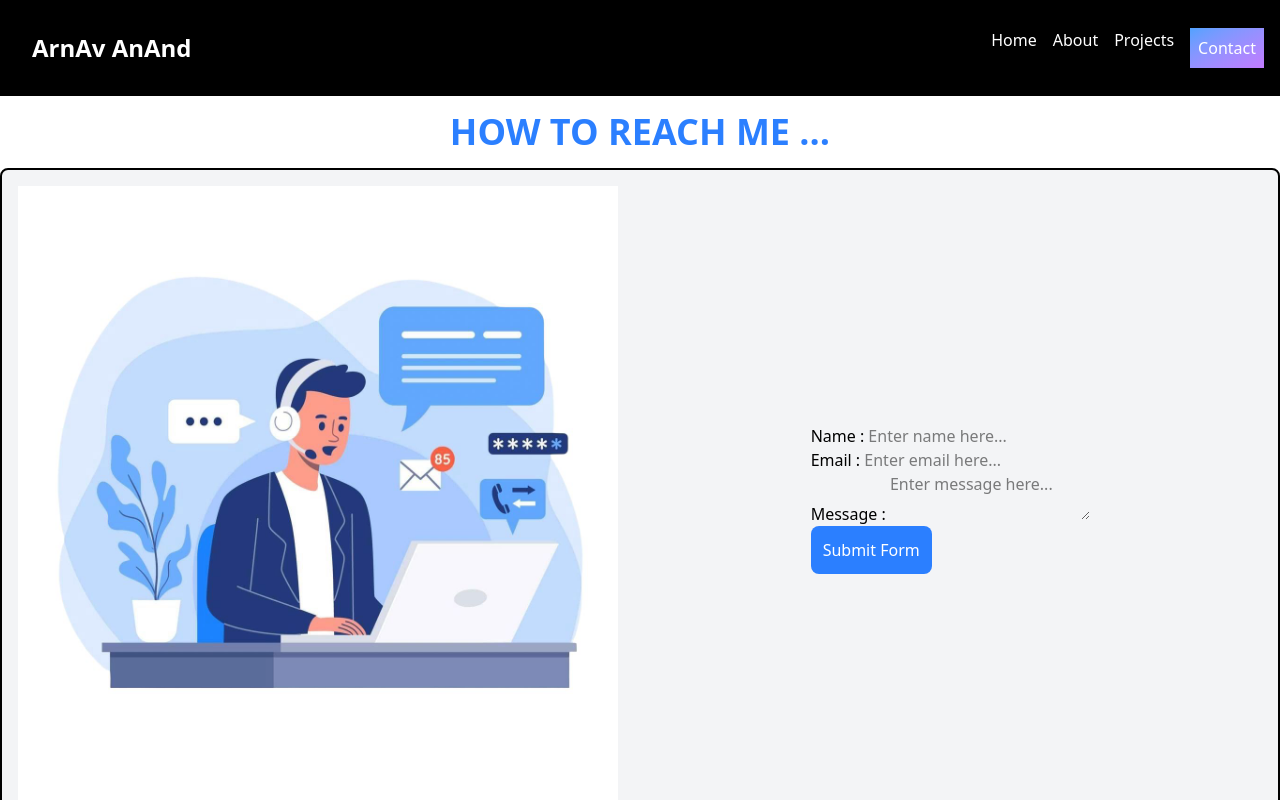
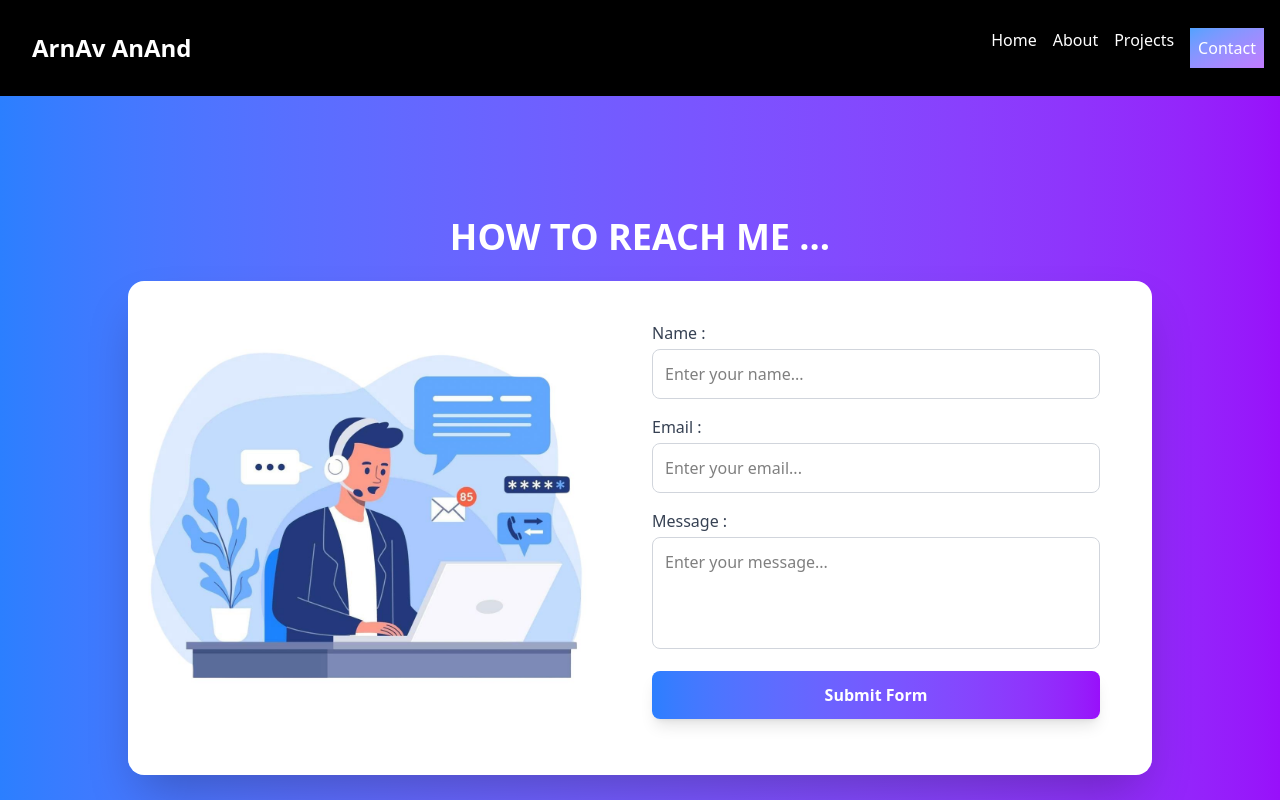
Before and after one commit to arnavanand2005/Portfolio-site, a React (Vite) app: page /contact in a window 1280 px wide. Shown: the top 800 px of the page. Built offline with nearby package versions, Linux system fonts and the light colour scheme.

Commit message:
contact-section-added

```diff
--- a/src/Components/Footer.jsx
+++ b/src/Components/Footer.jsx
@@ -8,10 +8,12 @@ const Footer = () => {
     <footer className="bg-gradient-to-r from-gray-900 via-black to-gray-900 text-gray-200 py-8 px-6 mt-6 shadow-lg">
       <div className="flex flex-col items-center gap-6 max-w-6xl mx-auto">
 
+        {/* 1. Copyright */}
         <p className="text-sm md:text-base opacity-80">
           2025 &copy; All rights reserved.
         </p>
 
+        {/* 2. Email & Phone */}
         <div className="flex flex-col sm:flex-row gap-4 text-sm md:text-base">
           <p className="flex items-center gap-2 hover:text-blue-400 transition duration-300 cursor-pointer">
             <IoIosMail className="text-lg"/> arnavanand2005@gmail.com
@@ -21,6 +23,7 @@ const Footer = () => {
           </p>
         </div>
 
+        {/* 3. Social Links */}
         <div className="flex gap-6 text-2xl">
           <a
             href="https://www.linkedin.com/in/arnav-anand-056710315"
--- a/src/Pages/Contact.jsx
+++ b/src/Pages/Contact.jsx
@@ -19,7 +19,7 @@ function App() {
     const data = await response.json();
 
     if (data.success) {
-      setResult("Form Submitted Successfully");
+      setResult("Form Submitted Successfully ✅");
       event.target.reset();
     } else {
       console.log("Error", data);
@@ -28,28 +28,79 @@ function App() {
   };
 
   return (
-    <div>
-      <h1 className="text-4xl text-center font-bold text-blue-500 mb-4 mt-4">
-      HOW TO REACH ME ...
+    <div className="min-h-screen flex flex-col items-center justify-center bg-gradient-to-r from-blue-500 to-purple-600 p-6">
+
+      {/* Heading */}
+      <h1 className="text-3xl md:text-4xl font-bold text-white mb-6 text-center">
+        HOW TO REACH ME ...
       </h1>
-      <div className="flex flex-col md:flex-row justify-center items-center gap-4 p-4 border-black border-2 rounded-lg bg-gray-100">
-      <div className="flex-1">
-        <img className="w-[600px] h-[625px]" src={contact_img} alt="contact-form-image" />
+
+      {/* Contact Card */}
+      <div className="flex flex-col md:flex-row rounded-2xl shadow-2xl overflow-hidden w-full max-w-5xl bg-gradient-to-r from-blue-500 to-purple-600">
+
+        {/* Left Image */}
+        <div className="flex-1 bg-white flex items-center justify-center">
+          <img
+            className="w-full h-72 sm:h-80 md:h-full object-cover"
+            src={contact_img}
+            alt="contact-form"
+          />
+        </div>
+
+        {/* Right Form */}
+        <div className="flex-1 bg-white flex flex-col justify-center items-center p-6 md:p-10">
+          <form className="w-full max-w-md space-y-4" onSubmit={onSubmit}>
+
+            {/* Name */}
+            <div>
+              <label className="block text-gray-700 font-medium mb-1">Name :</label>
+              <input
+                className="w-full p-3 border border-gray-300 rounded-lg focus:ring-2 focus:ring-purple-500 focus:outline-none"
+                placeholder="Enter your name..."
+                type="text"
+                name="name"
+                required
+              />
+            </div>
+
+            {/* Email */}
+            <div>
+              <label className="block text-gray-700 font-medium mb-1">Email :</label>
+              <input
+                className="w-full p-3 border border-gray-300 rounded-lg focus:ring-2 focus:ring-blue-500 focus:outline-none"
+                placeholder="Enter your email..."
+                type="email"
+                name="email"
+                required
+              />
+            </div>
+
+            {/* Message */}
+            <div>
+              <label className="block text-gray-700 font-medium mb-1">Message :</label>
+              <textarea
+                className="w-full p-3 border border-gray-300 rounded-lg focus:ring-2 focus:ring-purple-500 focus:outline-none resize-none h-28"
+                placeholder="Enter your message..."
+                name="message"
+                required
+              />
+            </div>
+
+            {/* Button with glow hover */}
+            <button
+              className="w-full bg-gradient-to-r from-blue-500 to-purple-600 text-white font-semibold p-3 rounded-lg shadow-lg
+                         transform transition duration-300 hover:scale-105 hover:shadow-[0_0_20px_rgba(59,130,246,0.6)]"
+              type="submit"
+            >
+              Submit Form
+            </button>
+          </form>
+
+          {/* Result Message */}
+          <span className="mt-4 text-purple-600 font-medium">{result}</span>
+        </div>
       </div>
-      <div className="flex-1 flex flex-col justify-center items-center">
-        <form className="text-white " onSubmit={onSubmit}>
-          <label className="text-black "> Name : </label>
-          <input className="text-black" placeholder="Enter name here..." type="text" name="name" required/> <br />
-          <label className="text-black"> Email : </label>
-          <input className="text-black" placeholder="Enter email here..." type="email" name="email" required/> <br />
-          <label className="text-black">Message : </label>
-          <textarea className="text-black" placeholder="Enter message here..." name="message" required></textarea> <br />
-          <button className="bg-blue-500 p-3 rounded-lg" type="submit">Submit Form</button>
-        </form>
-        <span>{result}</span>
-      </div>
-      </div>
-      </div>
+    </div>
   );
 }
 
```
